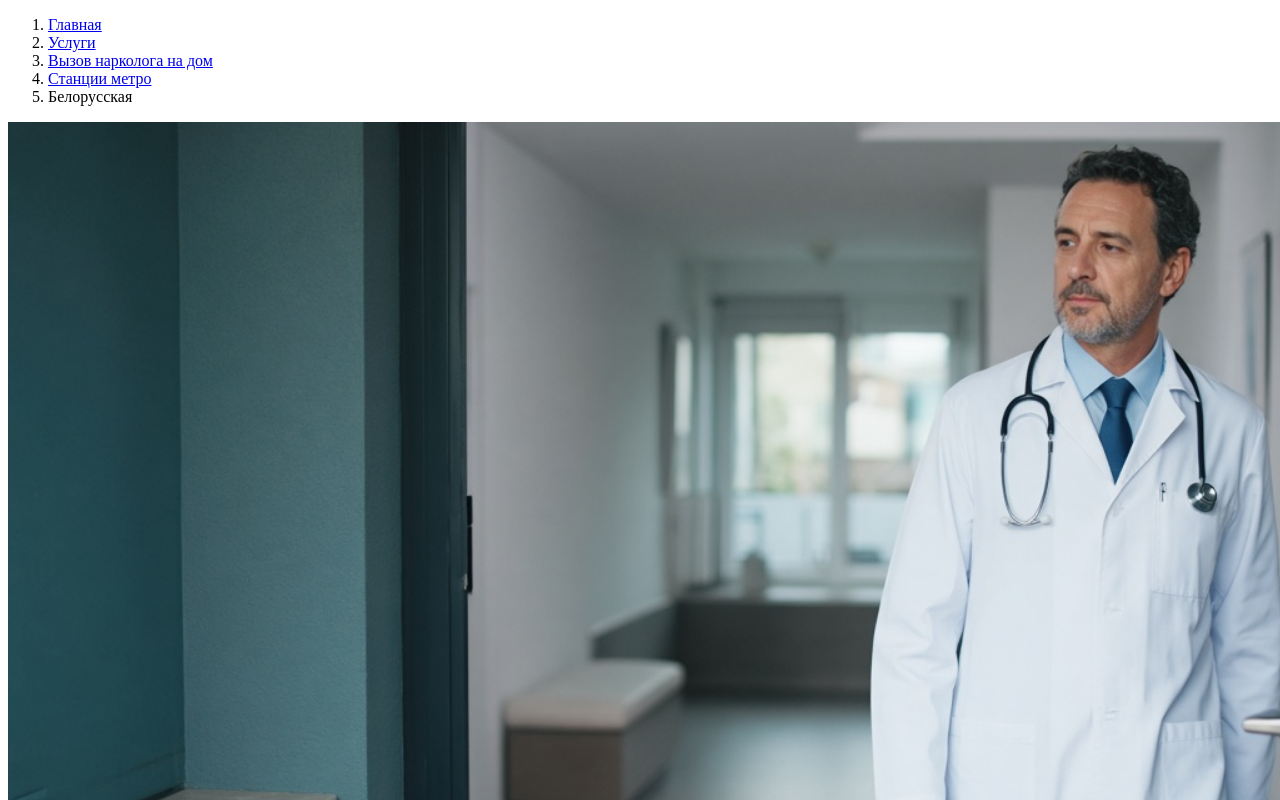
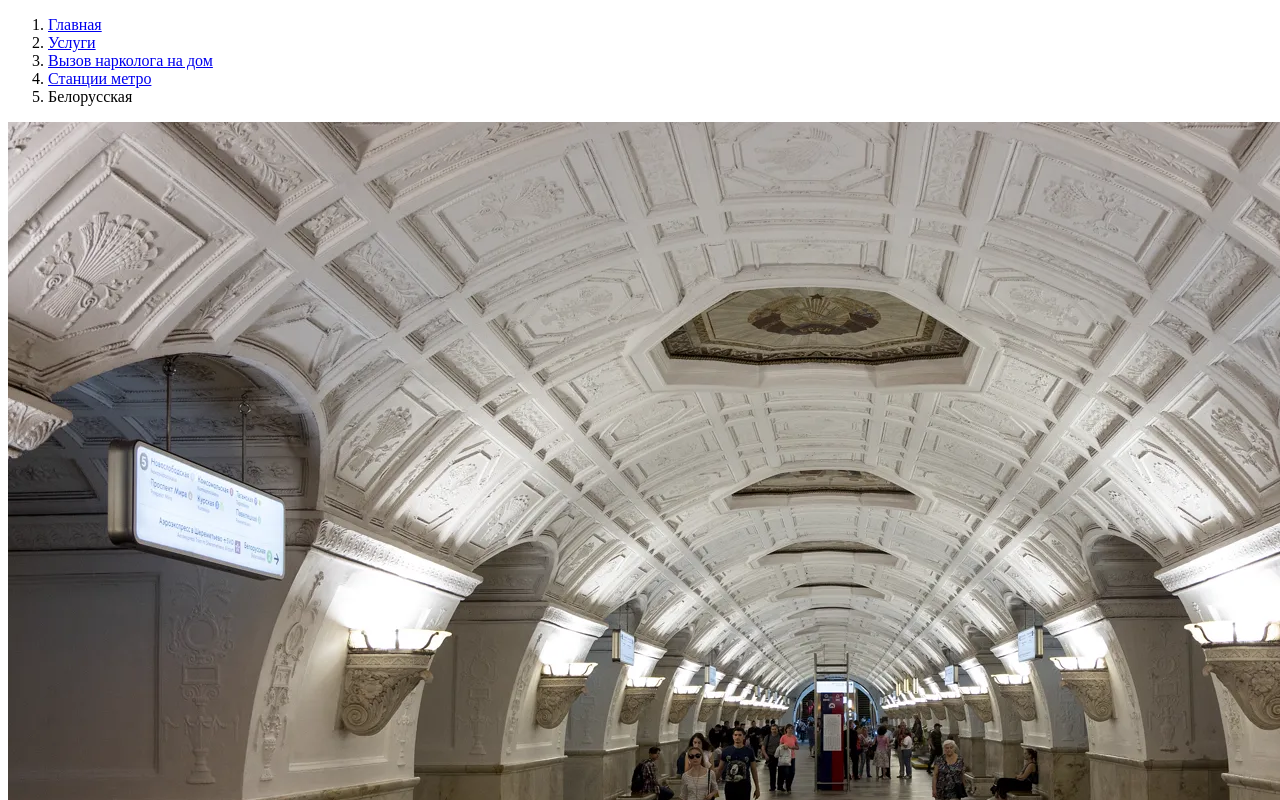
Before and after one commit to DmitryRzhansky/clinic_landing, a website with bundled scripts: page index.html in a window 1280 px wide. Shown: the top 800 px of the page. Built offline with nearby package versions, Linux system fonts and the light colour scheme; files whose address does not match are found by name.

Commit message:
feat(hero): use real Belorusskaya metro station photo
Replace the generated narcologist image with a Commons photo of the Koltsevaya Line hall to reinforce local metro focus.

Co-authored-by: Cursor <cursoragent@cursor.com>

```diff
--- a/index.html
+++ b/index.html
@@ -77,12 +77,13 @@
 
           <div class="hero__layout">
             <div class="hero__media" data-fade>
+              <!-- Photo: Belorusskaya (Koltsevaya), Sergey Sudakovskiy, CC BY-SA 4.0 -->
               <img
                 class="hero__image"
-                src="assets/images/hero-narcologist.webp?v=3"
-                alt="Врач-нарколог с медицинской сумкой выезжает на дом"
+                src="assets/images/hero-belorusskaya.webp?v=1"
+                alt="Станция метро Белорусская Кольцевой линии в Москве"
                 width="1600"
-                height="900"
+                height="1066"
                 fetchpriority="high"
                 decoding="async"
               >
```
Also changed, not shown: assets/images/hero-belorusskaya.webp (added), assets/images/hero-narcologist.webp (deleted).
